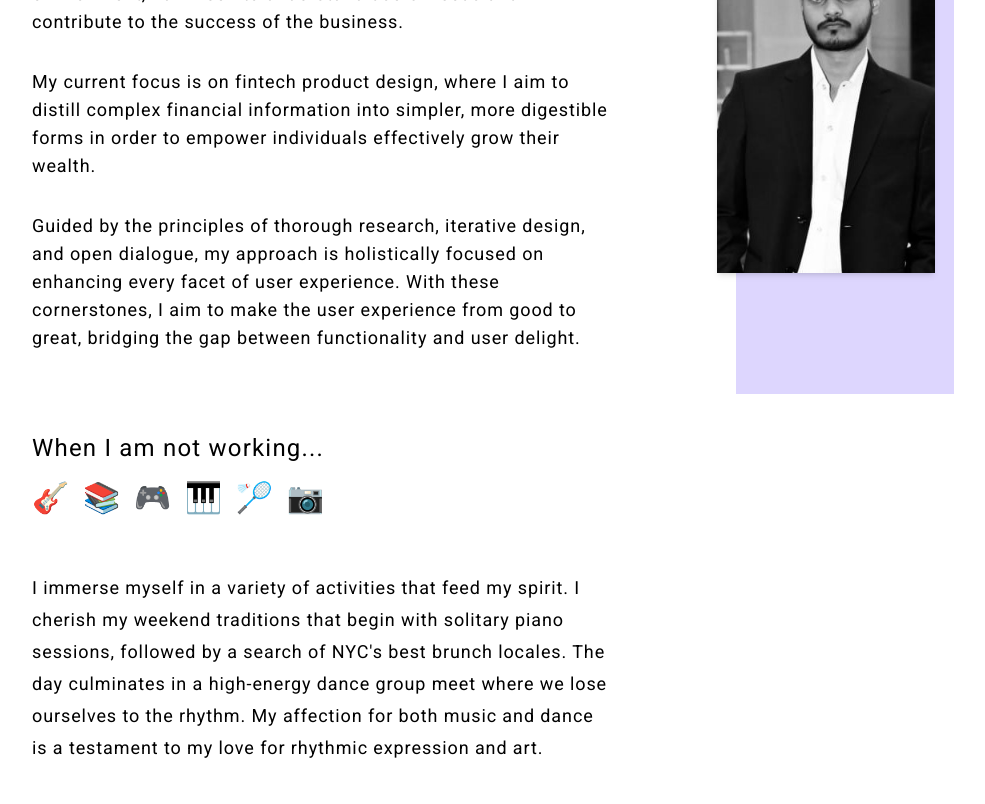
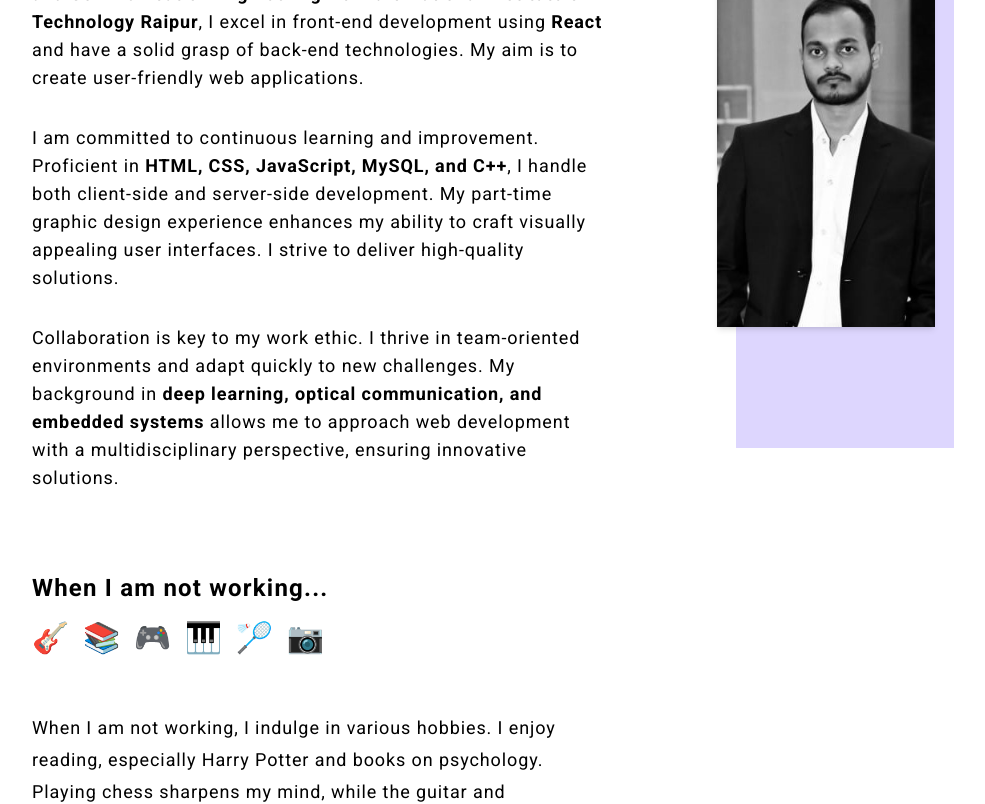
Before and after one commit to hemantmodii/my-portfolio, a React (Vite) app: page /profile/about in a window 1280 px wide. Shown: the part 380-1184 px from the top of the page, without its empty margins (96-1081 px from the left). Built offline with nearby package versions, Linux system fonts and the light colour scheme.

Commit message:
creatives updated, workpage works styling

```diff
--- a/src/About.tsx
+++ b/src/About.tsx
@@ -3,7 +3,7 @@ import resume from './assets/resume.pdf';
 
 const About = () => {
   return (
-      <div className=" lg:mb-28 sm:mb-[480px] mt-36 ml-[10%] lg:pr-0 sm:pr-[10%] flex justify-start items-center gap-16 ">
+      <div className=" lg:mb-28 sm:mb-[480px] mt-36 ml-[10%] lg:pr-0 sm:pr-[10%] flex justify-start items-center gap-16 md:pr-[10%]">
         <div className="lg:w-1/2 sm:w-full">
           <div className="flex justify-between mb-8">
             <h1 className="text-4xl tracking-tight">About Me</h1>
@@ -13,39 +13,24 @@ const About = () => {
           </div>
           <div className="text-lg flex flex-col gap-8 mb-20 tracking-wider">
             <p>
-              I am a product designer with a passion for solving problems and
-              creating elegant experiences. Working in the business environment,
-              I am keen to understand users' needs and contribute to the success
-              of the business.
+            As a Full Stack Web Developer, I bring technical expertise and creative vision to my projects. With a background in <b>Electronics and Communication Engineering</b> from the <b>National Institute of Technology Raipur</b>, I excel in front-end development using <b>React</b> and have a solid grasp of back-end technologies. My aim is to create user-friendly web applications.
             </p>
             <p>
-              My current focus is on fintech product design, where I aim to
-              distill complex financial information into simpler, more
-              digestible forms in order to empower individuals effectively grow
-              their wealth.
+            I am committed to continuous learning and improvement. Proficient in <b>HTML, CSS, JavaScript, MySQL, and C++</b>, I handle both client-side and server-side development. My part-time graphic design experience enhances my ability to craft visually appealing user interfaces. I strive to deliver high-quality solutions.
             </p>
             <p>
-              Guided by the principles of thorough research, iterative design,
-              and open dialogue, my approach is holistically focused on
-              enhancing every facet of user experience. With these cornerstones,
-              I aim to make the user experience from good to great, bridging the
-              gap between functionality and user delight.
+            Collaboration is key to my work ethic. I thrive in team-oriented environments and adapt quickly to new challenges. My background in <b>deep learning, optical communication, and embedded systems</b> allows me to approach web development with a multidisciplinary perspective, ensuring innovative solutions.
             </p>
           </div>
           <div>
-            <h2 className="text-2xl tracking-wider pb-4">
+            <h2 className="text-2xl tracking-wider pb-4 font-semibold">
               When I am not working...
             </h2>
             <h3 className="text-3xl tracking-widest pb-14">
               🎸 📚 🎮 🎹 🏸 📷
             </h3>
             <p className="text-lg tracking-wider leading-8 font-normal">
-              I immerse myself in a variety of activities that feed my spirit. I
-              cherish my weekend traditions that begin with solitary piano
-              sessions, followed by a search of NYC's best brunch locales. The
-              day culminates in a high-energy dance group meet where we lose
-              ourselves to the rhythm. My affection for both music and dance is
-              a testament to my love for rhythmic expression and art.
+            When I am not working, I indulge in various hobbies. I enjoy reading, especially Harry Potter and books on psychology. Playing chess sharpens my mind, while the guitar and harmonium provide a musical outlet. I am also a big fan of Marvel movies, which fuel my imagination and inspire creativity.
             </p>
           </div>
         </div>
--- a/src/Creatives.tsx
+++ b/src/Creatives.tsx
@@ -1,12 +1,29 @@
+import banner from "./assets/linked-banner.png";
+
 const Creatives = () => {
   return (
     <div className="h-[100vh]">
       <div>
-      <h1 className="text-center text-[40px] mt-[-22px] font-semibold tracking-tight">Creatives</h1>
-      <h2 className="text-center mt-8 tracking-wide">Some creative works for my graphic fun experience and handcraft works.</h2>
+        <h1 className="text-center text-[40px]  tracking-normal uppercase w-full bg-purple-200 mt-10">
+          Creatives
+        </h1>
+        <div className="absolute w-full overflow-hidden">
+          <img
+            className="relative top-[50px] z-[-2] w-full"
+            src={banner}
+            alt=""
+          />
+          <div className="relative h-[470px] w-auto bg-violet-300 mix-blend-multiply z-[-1] top-[-419px]"></div>
+          <div className="h-[100px] w-[100px] border-violet-300 border-2 relative top-[-610px] rotate-45 left-[-20px] transition-all duration-400 rounded hover:rotate-0 hover:border-black">
+          </div>
+          <div className="h-[100px] w-[300px] border-violet-300 border-2 relative top-[-900px] rotate-45 left-[360px] transition-all duration-400 rounded hover:rotate-0 hover:border-black">
+          </div>
+          <div className="h-[100px] w-[300px] border-violet-300 border-2 relative top-[-800px] rotate-[-45deg] left-[80%] transition-all duration-400 rounded hover:rotate-0 hover:border-black">
+          </div>
+        </div>
       </div>
     </div>
-  )
-}
+  );
+};
 
-export default Creatives
+export default Creatives;
--- a/src/Footer.tsx
+++ b/src/Footer.tsx
@@ -2,7 +2,7 @@ import gmailImg from './assets/gmail.svg'
 
 const Footer = () => {
   return (
-    <div className='flex justify-evenly bg-black text-white h-36 items-center dark:bg-gray-950 dark:text-white tracking-wide'>
+    <div className='flex justify-evenly bg-[#0b002a] text-white h-36 items-center tracking-wide'>
       <p>Let's Connect!</p>
       <div className='flex items-center'>
       <img className='h-8 invert pr-2' src={gmailImg} alt="" />
--- a/src/WorkPage.tsx
+++ b/src/WorkPage.tsx
@@ -8,6 +8,7 @@ const works = [
     text: "I have made this project to track the time it takes to complete an assigned task.",
     tags: ["javascript", "html", "css"],
     image: img1,
+    pagelink: "https://task-tracker-kappa-gilt.vercel.app/",
   },
   {
     heading: "Task Tracker",
@@ -35,7 +36,8 @@ const WorkPage = () => {
       {works.map((item, i) => (
         <div className="py-16 border-b-2 px-8 flex justify-center items-center pr-[30%]" key={i}>
           <div>
-          <h1 className="text-4xl mb-10 font-semibold">{item.heading}</h1>
+          <h1 className="text-4xl mb-10 font-semibold"><a className="group" href={item.pagelink}>{item.heading}
+          <div className="h-1.5 w-0 bg-black group-hover:w-[40%] transition-all duration-500"></div></a></h1>
           <p className="w-4/5 text-md mb-8 leading-5 text-gray-700 dark:text-gray-400">{item.text}</p>
           <div>
             {item.tags.map((el, j) => (
```
Also changed, not shown: src/assets/linked-banner.png (added).
